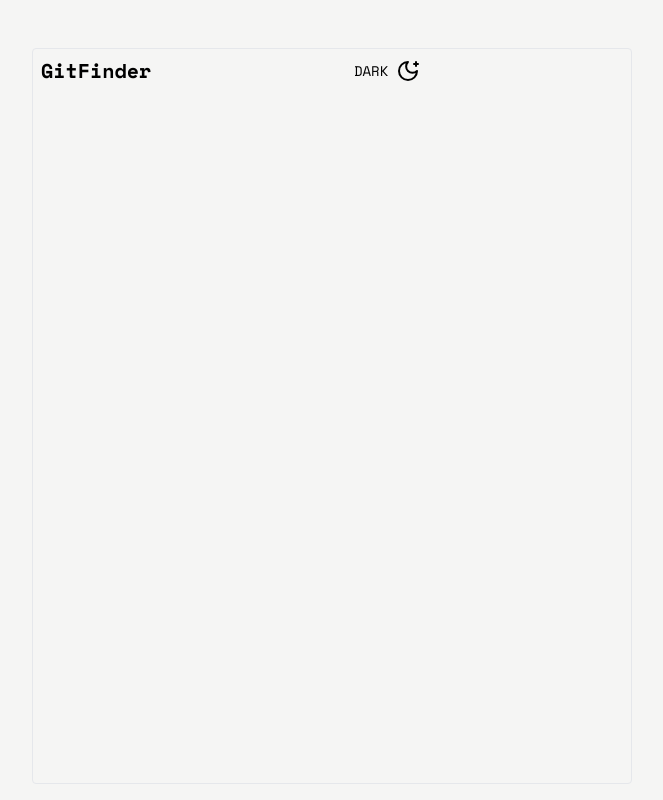
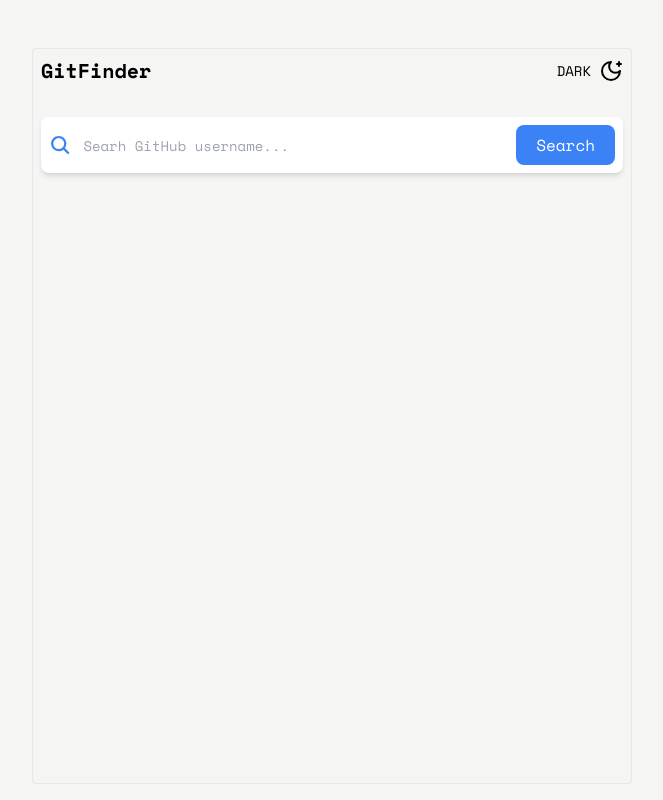
Before and after one commit to Sajid-tech/github-user-finder, a Next.js app: page / in a window 1280 px wide. Shown: the whole page, without its empty margins (308-971 px from the left). Built offline with nearby package versions, Linux system fonts and the light colour scheme.

Commit message:
search btn ui

```diff
--- /dev/null
+++ b/src/app/components/SearchAndBtn.tsx
@@ -0,0 +1,23 @@
+import React from "react";
+import { IoSearch } from "react-icons/io5";
+
+type Props = {};
+
+export default function SearchAndBtn({}: Props) {
+  return (
+    <form className="flex items-center gap-2 w-full shadow-md focus-within:ring-2  dark:focus-within:ring-gray-200 focus-within:ring-slate-800  p-2 rounded-lg  dark:bg-slate-800 bg-white ">
+      <section className="flex items-center w-full h-full gap-2">
+        {/* search icon */}
+        <IoSearch className="text-2xl text-blue-500" />
+        <input
+          placeholder="Searh GitHub username..."
+          className="w-full h-[40px] rounded bg-inherit outline-none px-1 text-sm "
+          type="text"
+        />
+      </section>
+      <button className="rounded-lg bg-blue-500 px-5 py-2 text-white hover:opacity-80  transition-all">
+        Search
+      </button>
+    </form>
+  );
+}
--- a/src/app/page.tsx
+++ b/src/app/page.tsx
@@ -1,5 +1,6 @@
 import Image from "next/image";
 import DarkAndLightBtn from "./components/DarkAndLightBtn";
+import SearchAndBtn from "./components/SearchAndBtn";
 
 export default function Home() {
   return (
@@ -9,12 +10,12 @@
         <section className="flex justify-between gap-3">
           <p className="text-xl font-semibold">GitFinder</p>
           <DarkAndLightBtn />
-
-          {/* search and main section  */}
-          <section>
-            {/* search btn  */}
-            <main></main>
-          </section>
+        </section>
+        {/* search and main section  */}
+        <section>
+          {/* search btn  */}
+          <SearchAndBtn />
+          <main></main>
         </section>
       </div>
     </div>
```
